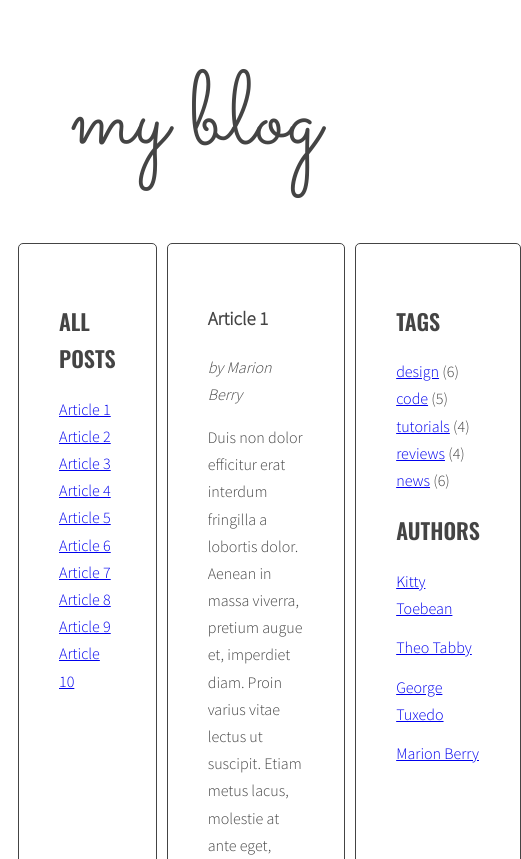
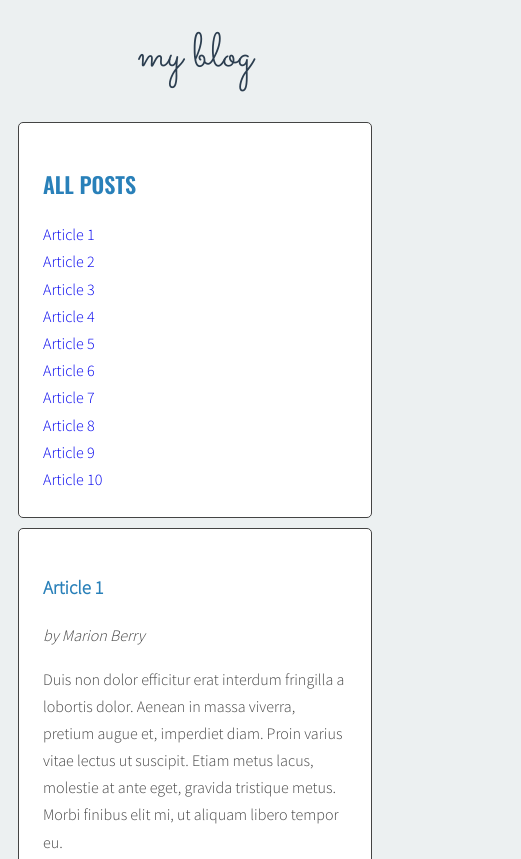
Before and after one commit to roberthysa/javascript-blog, a website: page index.html in a window 390 px wide. Shown: the top 859 px of the page, 521 px wide, since content can reach past the window. Drawn offline with nearby package versions, Linux system fonts and the light colour scheme.

Commit message:
add style in css

```diff
--- a/sass/style.scss
+++ b/sass/style.scss
@@ -4,6 +4,9 @@
 
 $color-light: #fff;
 $color-dark: #444;
+$color-background: #ecf0f1;
+$color-tittle: #2980b9;
+$color-logo: #2c3e50;
 
 $font-logo: 'Sacramento', cursive;
 $font-header: 'Oswald', sans-serif;
@@ -16,7 +19,7 @@ $font-text: 'Source Sans Pro', sans-serif;
 }
 
 body {
-  background: $color-light;
+  background: $color-background;
   font-family: $font-text;
   color: $color-dark;
   font-weight: 300;
@@ -30,6 +33,7 @@ body {
 }
 
 .section-title {
+  color: $color-tittle;
   font-size: 22px;
   text-transform: uppercase;
   font-family: $font-header;
@@ -59,6 +63,7 @@ body {
 .sidebar, .posts {
   background: $color-light;
   margin-right: 10px;
+  margin-top: 10px;
   padding: 40px;
   border: 1px solid $color-dark;
   border-radius: 5px;
@@ -67,6 +72,7 @@ body {
 /* Logo */
 
 .logo {
+  color: $color-logo;
   font-family: $font-logo;
   font-weight: 400;
   font-size: 104px;
@@ -89,6 +95,10 @@ body {
   li {
     display: inline-block;
   }
+}
+
+.list a {
+  text-decoration: none;
 }
 
 /* Authors */
@@ -116,5 +126,33 @@ body {
   display: flex;
   p {
     margin: 0 10px 0 0;
+    color: $color-tittle;
   }
 }
+
+.post-title {
+  color: $color-tittle;
+}
+
+/* Media */
+
+@media (max-width: 767px) {
+
+  .wrapper {
+    flex-direction: column;
+  }
+
+  .tittles, .tags, .authors {
+    li {
+      display: inline-block;
+    }
+  }
+
+  .logo {
+    font-size: 48px;
+  }
+
+  .sidebar, .posts {
+    padding: 24px;
+  }
+}
```
Also changed, not shown: css/style.css, 1 other file.
